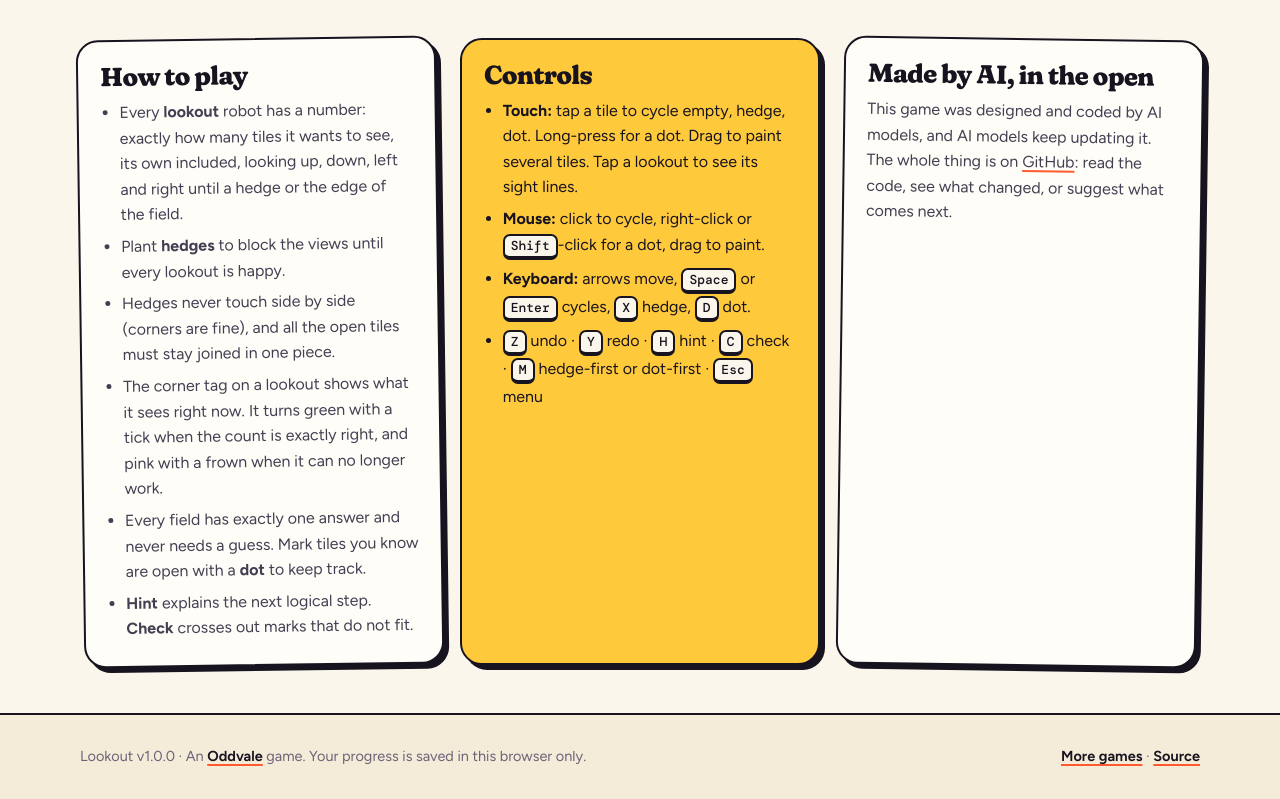
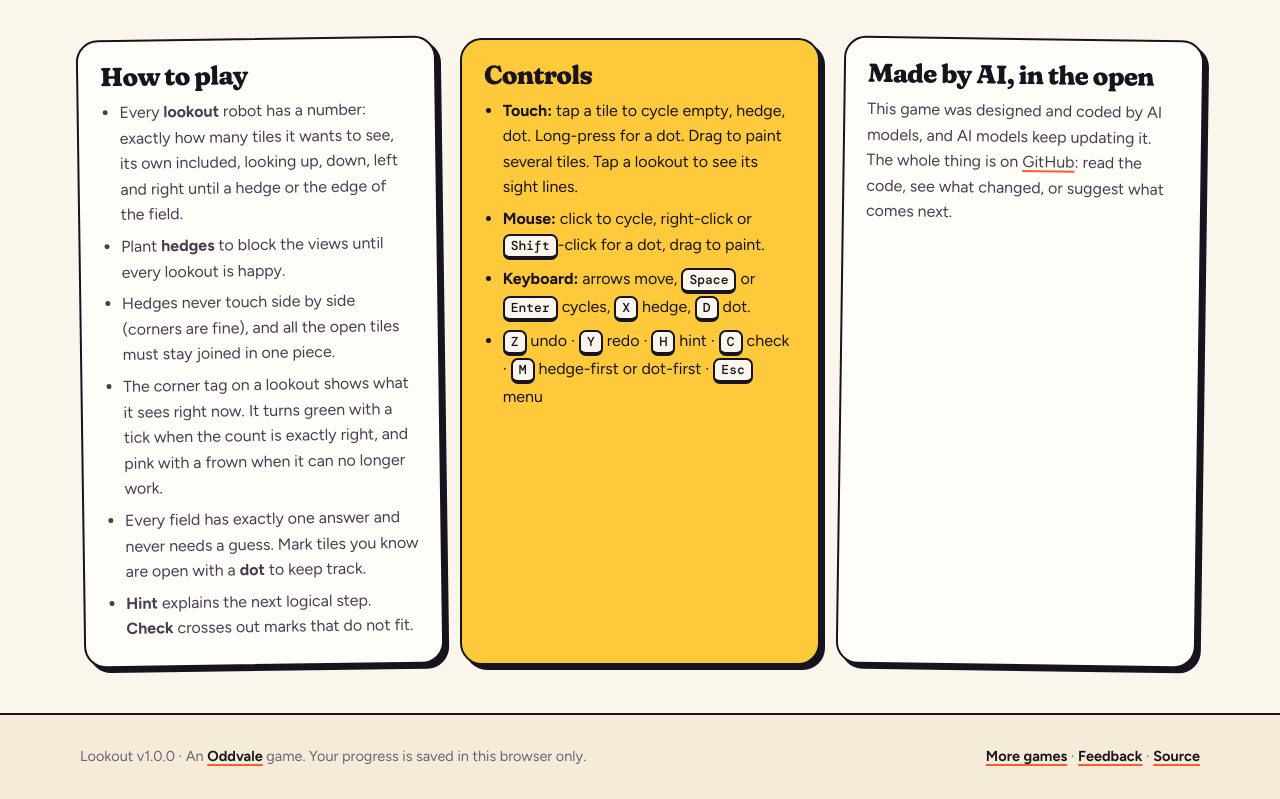
Before and after one commit to JohnGarrisonDev/lookout, a website with bundled scripts: page index.html in a window 1280 px wide. Shown: the part 960-1759 px from the top of the page. Built offline with nearby package versions, Linux system fonts and the light colour scheme.

Commit message:
Add a Feedback link and a GitHub feedback issue form
Co-Authored-By: Claude Opus 5.5 <noreply@anthropic.com>

```diff
--- a/index.html
+++ b/index.html
@@ -74,7 +74,7 @@
   <footer class="footer">
     <div class="wrap">
       <span>Lookout v1.0.0 · An <a href="https://oddvale.com">Oddvale</a> game. Your progress is saved in this browser only.</span>
-      <span><a href="../">More games</a> · <a href="https://github.com/JohnGarrisonDev/lookout">Source</a></span>
+      <span><a href="../">More games</a> · <a href="https://github.com/JohnGarrisonDev/lookout/issues/new?template=feedback.yml" target="_blank" rel="noopener">Feedback</a> · <a href="https://github.com/JohnGarrisonDev/lookout">Source</a></span>
     </div>
   </footer>
   <script type="module" src="src/main.js"></script>
```
Also changed, not shown: .github/ISSUE_TEMPLATE/config.yml (added), .github/ISSUE_TEMPLATE/feedback.yml (added).
